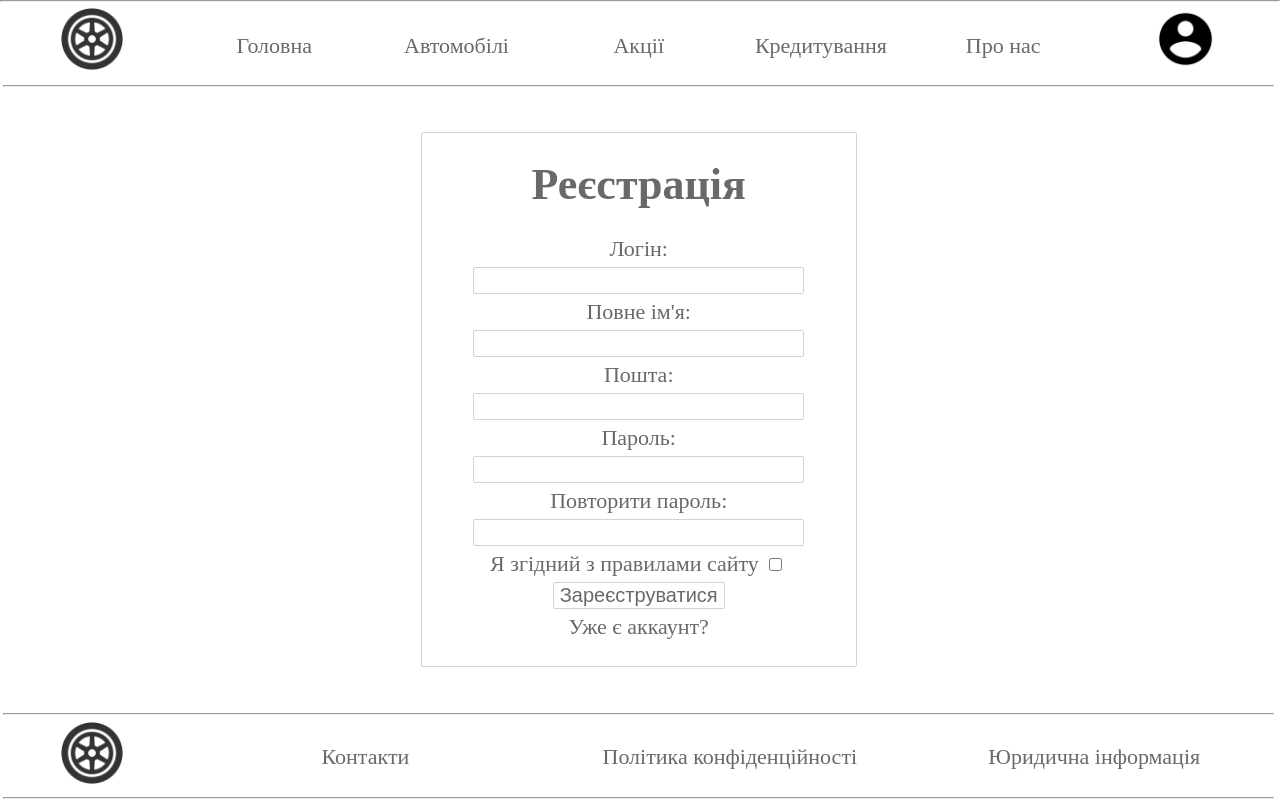
After one commit to ctYurk15/Muscle-Cars, a PHP site: page /registration.html in a window 1280 px wide; the page is wider, and only the part inside the window is pictured. The commit adds this page. Run offline with PHP 8.4, Linux system fonts and the light colour scheme.

Commit message:
Added login and registration forms

```diff
--- a/carpage.html
+++ b/carpage.html
@@ -147,7 +147,7 @@
                             <h2 style="margin: 20px;"><i>Залишіть свій відгук</i></h2>
                             <textarea id="" cols="30" rows="10"></textarea>
                             <input type="radio" name="comment" id="goodOption" checked><label for="goodOption">Добре</label>
-                            <input type="radio" name="comment" id="badOption" checked><label for="badOption">Погано</label><br>
+                            <input type="radio" name="comment" id="badOption"><label for="badOption">Погано</label><br>
                             <button>Залишити відгук</button>
                         </form>
                     </div>
--- /dev/null
+++ b/registration.html
@@ -0,0 +1,63 @@
+<!DOCTYPE html>
+<html lang="en">
+
+    <head>
+        <meta charset="UTF-8">
+        <title>Muscle cars shop - реєстрація</title>
+        <link href="styles/main.css" rel="stylesheet">
+        <link href="styles/reglog.css" rel="stylesheet">
+    </head>
+
+    <body>
+        <table border="0px" width="100%" class="header-table">
+            <tr id="headerTR">
+                <hr>
+            </tr>
+            <tr>
+                <td colspan="7">
+                    <hr>
+
+                </td>
+            </tr>
+            <tr>
+                <td colspan="2">
+
+                </td>
+                <td colspan="3" align="center">
+                    <div id="reglogDiv">
+                        <br><h1>Реєстрація</h1><br>
+                        <form >
+                            <lable for="loginInput">Логін: </lable><br><input type="login" id="loginInput" size="25"><br>
+                            <lable for="nameInput">Повне ім'я: </lable><br><input type="text" id="nameInput" size="25"><br>
+                            <lable for="emailInput">Пошта: </lable><br><input type="email" id="emailInput" size="25"><br>
+                            <lable for="passInput">Пароль: </lable><br><input type="password" id="passInput" size="25"><br>
+                            <lable for="rpassInput">Повторити пароль: </lable><br><input type="password" id="rpassInput" size="25"><br>
+                            <label for="accept">Я згідний з правилами сайту </label><input type="checkbox"><br>
+                            <input type="submit" value="Зареєструватися" id="sumbitButton"><br>
+                            <a href="login.html">Уже є аккаунт?</a><br><br>
+                        </form>
+                    </div>
+                </td>
+                <td colspan="2">
+
+                </td>
+            </tr>
+            <tr>
+                <td colspan="7">
+                    <hr>
+                </td>
+            </tr>
+            <tr id="footerTR">
+
+            </tr>
+            <tr>
+                <td colspan="7">
+                    <hr>
+                </td>
+            </tr>
+        </table>
+        <script src="scripts/jquery.min.js"></script>
+        <script src="scripts/main.js"></script>
+    </body>
+
+</html>
--- a/styles/main.css
+++ b/styles/main.css
@@ -12,14 +12,14 @@
     height: 100vh;
 }
 
-.header-table a
+#headerTR, #footerTR a
 {
     color: dimgray;
     transition: 0.25s;
     text-decoration: none;
 }
 
-.header-table a:hover
+#headerTR, #footerTR a:hover
 {
     font-size: 1.25em;
 }
--- /dev/null
+++ b/styles/reglog.css
@@ -0,0 +1,44 @@
+#reglogDiv
+{
+    width: 80%;
+    border: 1px solid lightgray;
+    border-radius: 2px;
+    margin: 20px;
+    font-size: 22px;
+}
+
+#reglogDiv input
+{
+    border: 1px solid lightgray;
+    border-radius: 2px;
+    color: dimgray;
+    background-color: white;
+    font-size: 20px;
+    margin: 5px;
+}
+
+#sumbitButton
+{
+    height: 10%;
+    font-size: 25px;
+    margin: 20px;
+}
+
+#sumbitButton:hover
+{
+    background-color: lightgray;
+    cursor: pointer;
+}
+
+a
+{
+    font-size: 22px;
+    text-decoration: none;
+    margin: 20px;
+    color: dimgray;
+}
+
+a:hover
+{
+    cursor: pointer;
+}
```
Also changed, not shown: login.html (added, +60 -0 lines).
